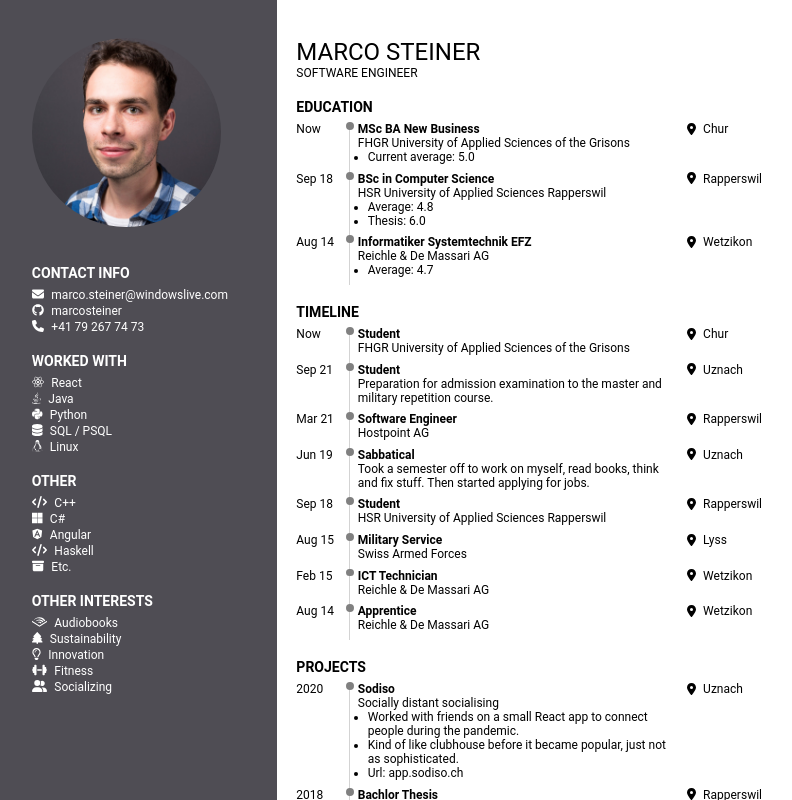
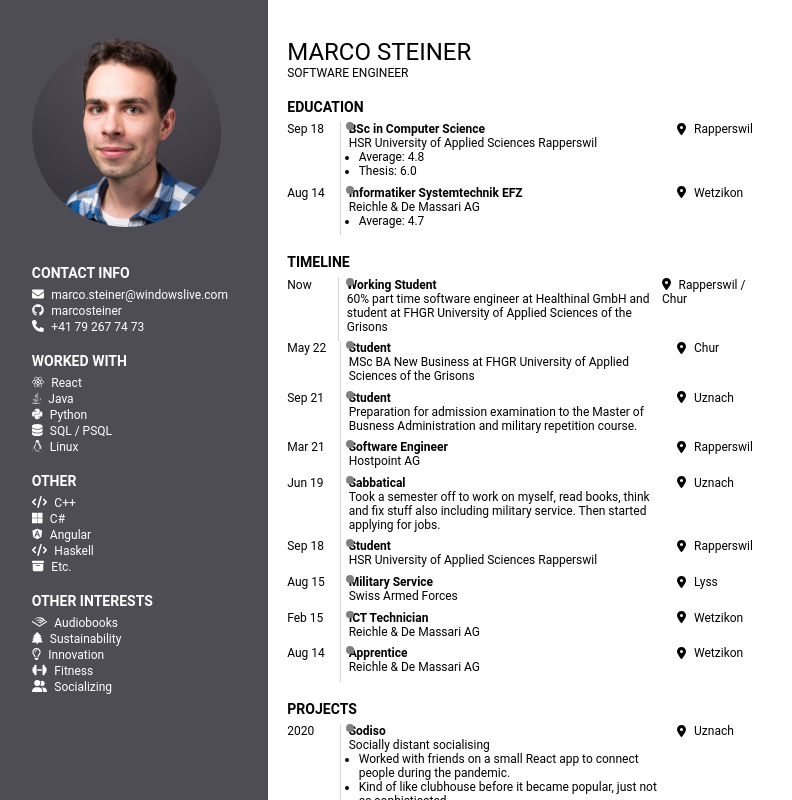
Before and after one commit to marcosteiner/cv, a React (Create React App) app: page / in a window 1280 px wide. Shown: the top 800 px of the page, without its empty margins (6-798 px from the left). Built offline with nearby package versions, Linux system fonts and the light colour scheme.

Commit message:
Updated CV

```diff
--- a/src/components/content/Content.js
+++ b/src/components/content/Content.js
@@ -56,13 +56,6 @@ function ContentList(title, items) {
 function Content() {
     const education = [
         {
-            time: "Now",
-            title: "MSc BA New Business",
-            description: "FHGR University of Applied Sciences of the Grisons",
-            bulletpoints: ["Current average: 5.0"],
-            location: "Chur"
-        },
-        {
             time: "Sep 18",
             title: "BSc in Computer Science",
             description: "HSR University of Applied Sciences Rapperswil",
@@ -81,21 +74,27 @@ function Content() {
     const timeline = [
         {
             time: "Now",
+            title: "Working Student",
+            description: "60% part time software engineer at Healthinal GmbH and student at FHGR University of Applied Sciences of the Grisons",
+            location: "Rapperswil / Chur"
+        },
+        {
+            time: "May 22",
             title: "Student",
-            description: "FHGR University of Applied Sciences of the Grisons",
+            description: "MSc BA New Business at FHGR University of Applied Sciences of the Grisons",
             location: "Chur"
         },
         {
             time: "Sep 21",
             title: "Student",
-            description: "Preparation for admission examination to the master and military repetition course.",
+            description: "Preparation for admission examination to the Master of Busness Administration and military repetition course.",
             location: "Uznach"
         },
         {time: "Mar 21", title: "Software Engineer", description: "Hostpoint AG", location: "Rapperswil"},
         {
             time: "Jun 19",
             title: "Sabbatical",
-            description: "Took a semester off to work on myself, read books, think and fix stuff. Then started applying for jobs.",
+            description: "Took a semester off to work on myself, read books, think and fix stuff also including military service. Then started applying for jobs.",
             location: "Uznach"
         },
         {
```
